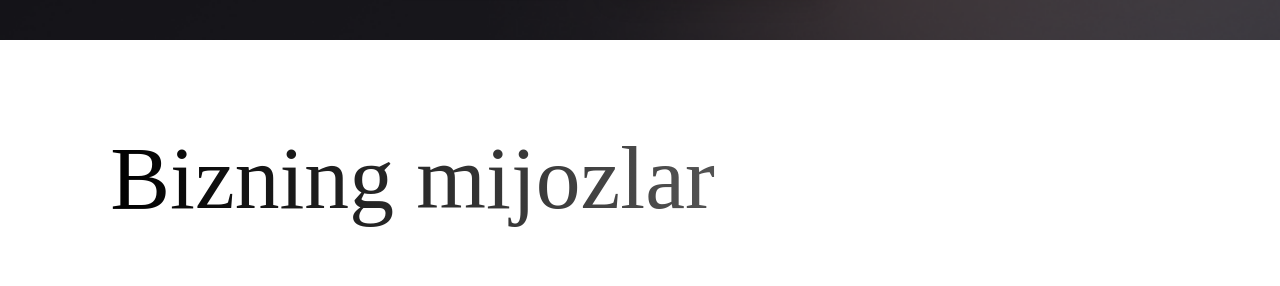
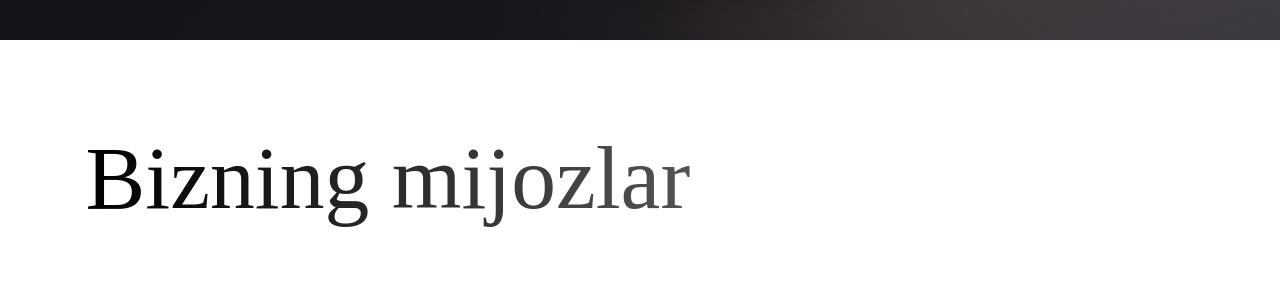
Before and after one commit to Fullstack2711/marketing, a Next.js app: page / in a window 1280 px wide. Shown: the part 860-1146 px from the top of the page. Built offline with nearby package versions, Linux system fonts and the light colour scheme; a web font is replaced by a local one.

Commit message:
fontlar togrland infocompany componentniki

```diff
--- a/app/components/GridCardImage.jsx
+++ b/app/components/GridCardImage.jsx
@@ -85,8 +85,8 @@ export function MarqueeDemo() {
           style={{
             fontFamily: "PP Neue Montreal",
             fontStyle: "Medium",
-            fontSize: "clamp(50px, 7vw, 110px)",
-            fontWeight: 500,
+            fontSize: "clamp(50px, 7vw, 100px)",
+            fontWeight: 400,
             maxWidth: "743px",
             lineHeight: 1.3,
             background:
@@ -96,7 +96,7 @@ export function MarqueeDemo() {
             backgroundClip: "text",
             color: "transparent",
             position: "relative",
-            left: "7%",
+            left: "5%",
             fontStretch: "100%",
           }}
         >
```
